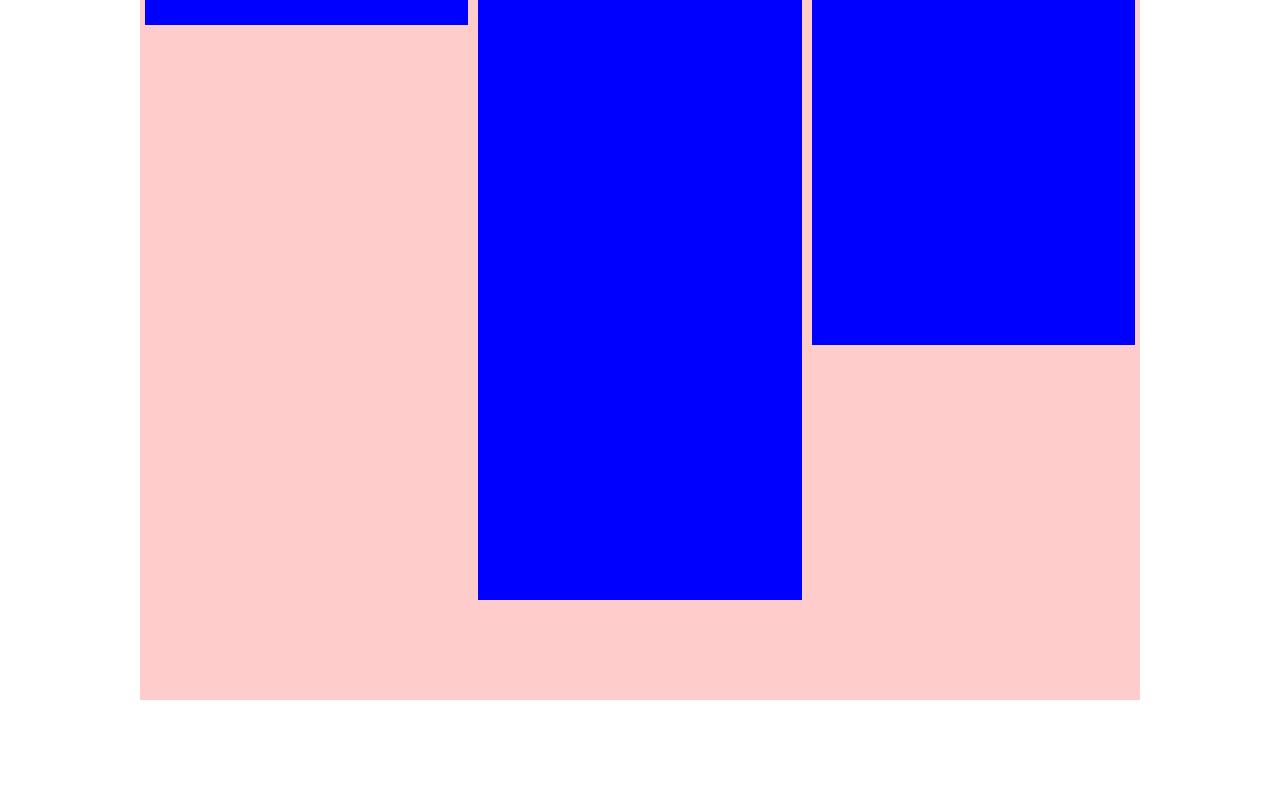
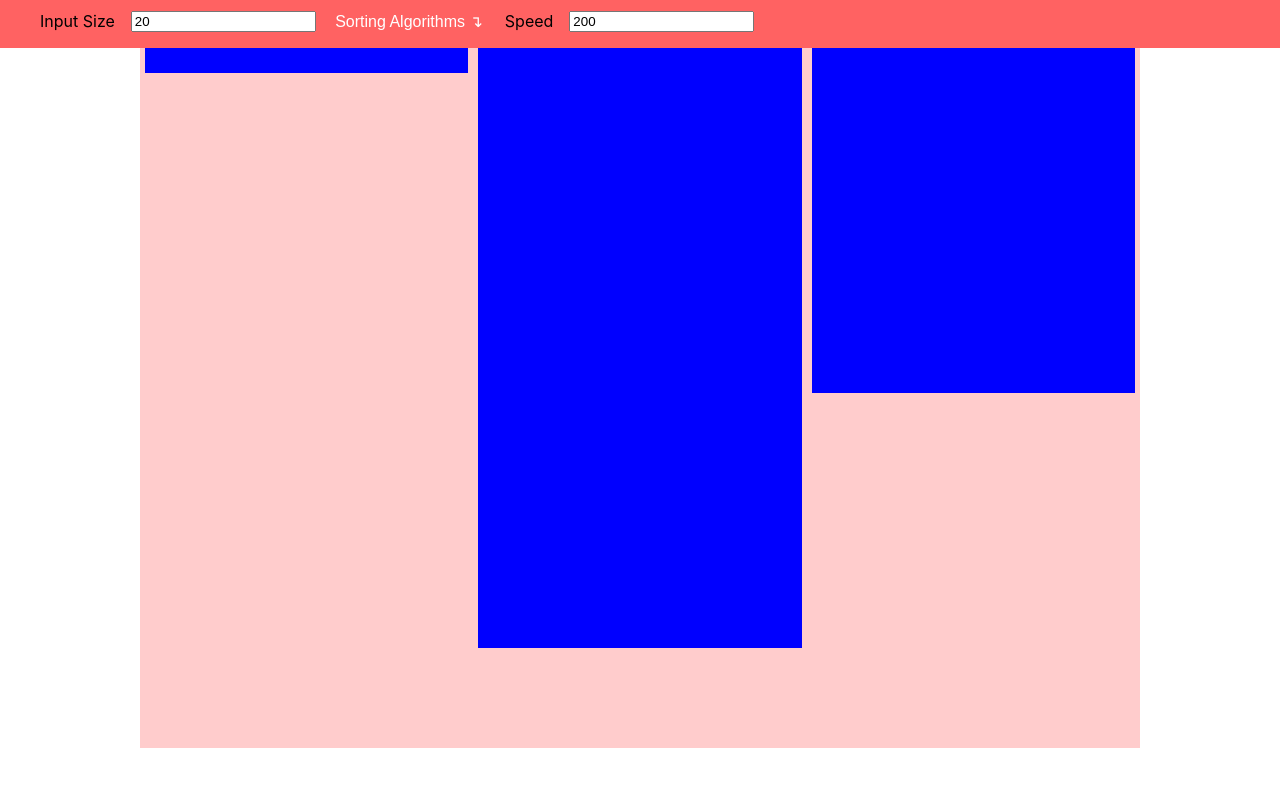
Before and after one commit to Terkea/sortingAlgosVisualizer, a React (Create React App) app: page / in a window 1280 px wide. Shown: the top 786 px of the page. Built offline with nearby package versions, Linux system fonts and the light colour scheme.

Commit message:
added context and navbar

```diff
--- a/src/App.js
+++ b/src/App.js
@@ -1,17 +1,22 @@
-import React from 'react';
+import React, { useState } from 'react';
 import './App.css';
-import Board from './components/Board'
+import NavBar from './components/NavBar';
+import Board from './components/Board';
+import { Provider } from './context';
 
-function App() {
-  const values = [5, 120, 69]
+const App = () => {
+  const [inputSize, setInputSize] = useState(20);
+  const [speed, setSpeed] = useState(200); //ms
+  const values = [5, 120, 69];
 
   return (
-    <div className="App" >
-      <Board values={values} />
-    </div>
+    <Provider>
+      <div className="App">
+        <NavBar />
+        <Board values={values} />
+      </div>
+    </Provider>
   );
-}
-
-
+};
 
 export default App;
--- /dev/null
+++ b/src/components/NavBar.js
@@ -0,0 +1,95 @@
+import React from 'react';
+import './styles/NavBar.css';
+import { Consumer } from '../context';
+
+const SIZE_MAXIMUM = 100;
+const SIZE_MINIMUM = 0;
+
+const SPEED_MAXIMUM = 2000;
+const SPEED_MINIMUM = 200; //ms
+
+const NavBar = (props) => {
+  const onChangeSize = (e, dispatch) => {
+    const size = e.target.value;
+    if (size > SIZE_MAXIMUM) {
+      e.target.value = SIZE_MAXIMUM;
+    } else if (size < SIZE_MINIMUM) {
+      e.target.value = SIZE_MINIMUM;
+    }
+    dispatch({
+      type: 'UPDATE_SIZE',
+      payload: size,
+    });
+  };
+  const onChangeSpeed = (e, dispatch) => {
+    const speed = e.target.value;
+    if (speed > SPEED_MAXIMUM) {
+      e.target.value = SPEED_MAXIMUM;
+    } else if (speed < SPEED_MINIMUM) {
+      e.target.value = SPEED_MINIMUM;
+    }
+    dispatch({
+      type: 'UPDATE_SPEED',
+      payload: speed,
+    });
+  };
+
+  return (
+    <Consumer>
+      {(value) => {
+        const { size, speed, dispatch } = value;
+        return (
+          <nav style={navbarStyle}>
+            <ul
+              style={{
+                margin: '0px',
+                display: 'flex',
+                listStyle: 'none',
+                paddingTop: '.7em',
+              }}
+            >
+              <li style={listElementsStyle}>Input Size</li>
+              <input
+                onChange={(e) => onChangeSize(e, dispatch)}
+                style={listElementsStyle}
+                type="number"
+                defaultValue={size}
+              />
+              <div className="dropdown" style={listElementsStyle}>
+                <button className="dropbtn">Sorting Algorithms ↴</button>
+                <div className="dropdown-content">
+                  <a href="#">Bubble Sort</a>
+                  <a href="#">Insertion Sort</a>
+                  <a href="#">Selection Sort</a>
+                  <a href="#">Merge Sort</a>
+                  <a href="#">Quick Sort</a>
+                  <a href="#">Tim Sort</a>
+                  <a href="#">Heap Sort</a>
+                </div>
+              </div>
+              <li style={listElementsStyle}>Speed</li>
+
+              <input
+                onChange={(e) => onChangeSpeed(e, dispatch)}
+                style={listElementsStyle}
+                type="number"
+                defaultValue={speed}
+              />
+            </ul>
+          </nav>
+        );
+      }}
+    </Consumer>
+  );
+};
+
+const navbarStyle = {
+  backgroundColor: '#ff6262',
+  height: '3rem',
+};
+
+const listElementsStyle = {
+  marginRight: '1em',
+};
+
+export default NavBar;
--- /dev/null
+++ b/src/components/styles/NavBar.css
@@ -0,0 +1,35 @@
+.dropbtn {
+  background-color: #00000000;
+  color: white;
+  font-size: 16px;
+  border: none;
+}
+
+.dropdown {
+  position: relative;
+  display: inline-block;
+}
+
+.dropdown-content {
+  display: none;
+  position: absolute;
+  background-color: #f1f1f1;
+  min-width: 160px;
+  box-shadow: 0px 8px 16px 0px rgba(0, 0, 0, 0.2);
+  z-index: 1;
+}
+
+.dropdown-content a {
+  color: black;
+  padding: 12px 16px;
+  text-decoration: none;
+  display: block;
+}
+
+.dropdown-content a:hover {
+  background-color: #ddd;
+}
+
+.dropdown:hover .dropdown-content {
+  display: block;
+}
--- /dev/null
+++ b/src/context.js
@@ -0,0 +1,37 @@
+import React, { Component } from 'react';
+
+const Context = React.createContext();
+
+const reducer = (state, action) => {
+  switch (action.type) {
+    case 'UPDATE_SIZE':
+      return {
+        ...state,
+        size: action.payload,
+      };
+    case 'UPDATE_SPEED':
+      return {
+        ...state,
+        speed: action.payload,
+      };
+    default:
+      return state;
+  }
+};
+
+export class Provider extends Component {
+  state = {
+    size: 20,
+    speed: 200, //ms
+    dispatch: (action) => this.setState((state) => reducer(state, action)),
+  };
+  render() {
+    return (
+      <Context.Provider value={this.state}>
+        {this.props.children}
+      </Context.Provider>
+    );
+  }
+}
+
+export const Consumer = Context.Consumer;
```
